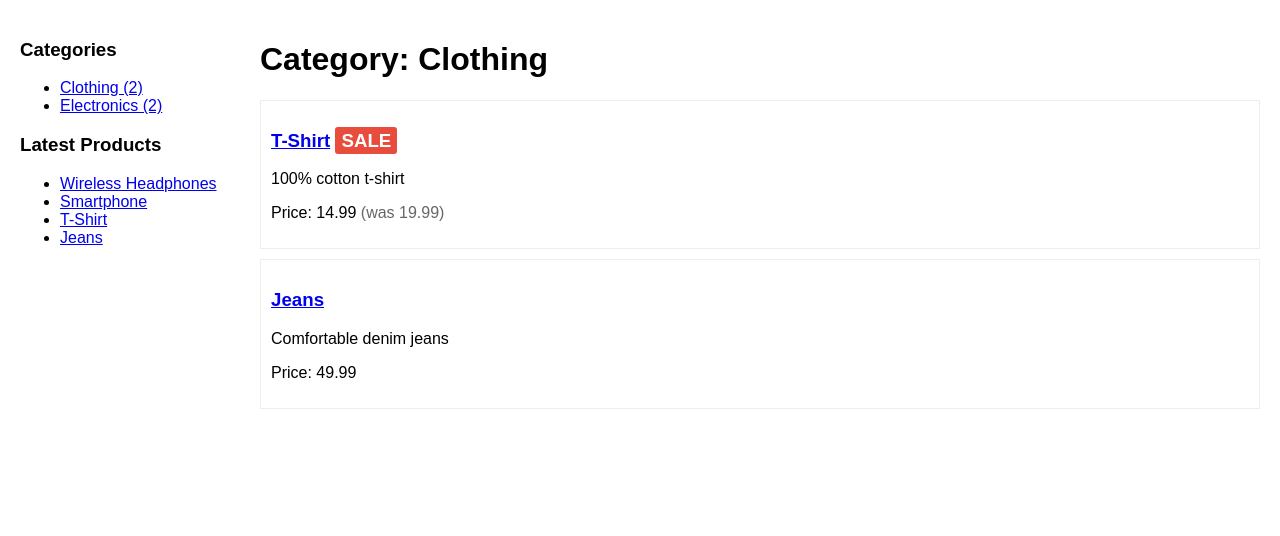
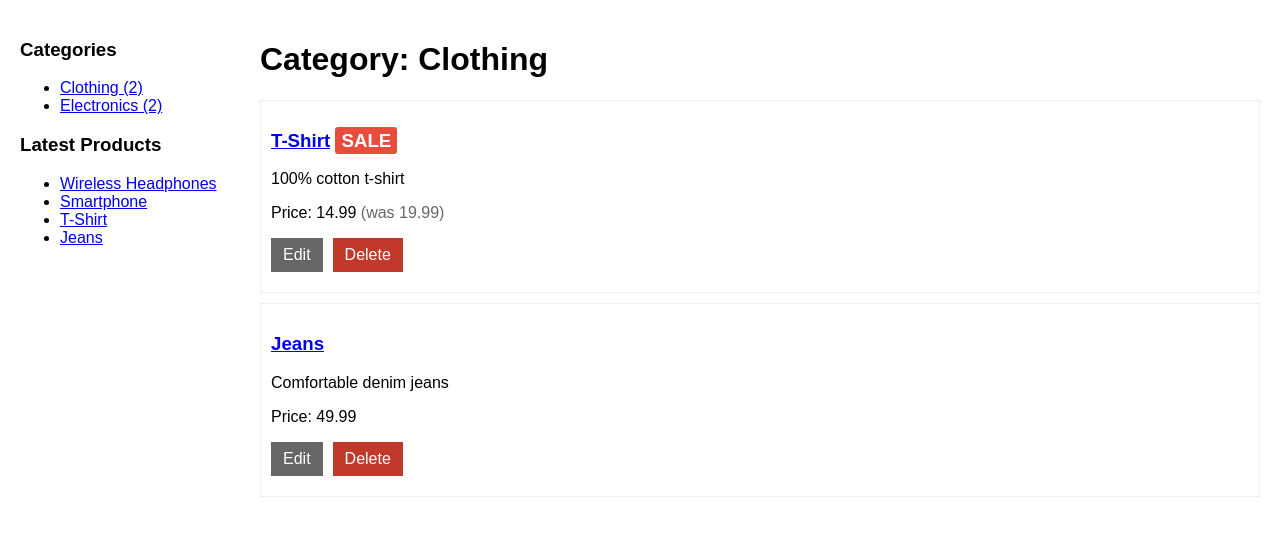
Before and after one commit to nodo343/jango1, a Django app: page /category/clothing/ in a window 1280 px wide. Shown: the part 38-574 px from the top of the page. Run offline with Django 5.2, Linux system fonts and the light colour scheme; data comes from the database, SQL or seed files in the repository.

Commit message:
Update product_card.html

```diff
--- a/templates/includes/product_card.html
+++ b/templates/includes/product_card.html
@@ -14,4 +14,8 @@
       {{ product.price }}
     {% endif %}
   </p>
+  <div class="actions">
+    <a class="button secondary" href="{% url 'store:product_update' product.slug %}">Edit</a>
+    <a class="button danger" href="{% url 'store:product_delete' product.slug %}">Delete</a>
+  </div>
 </div>
```
